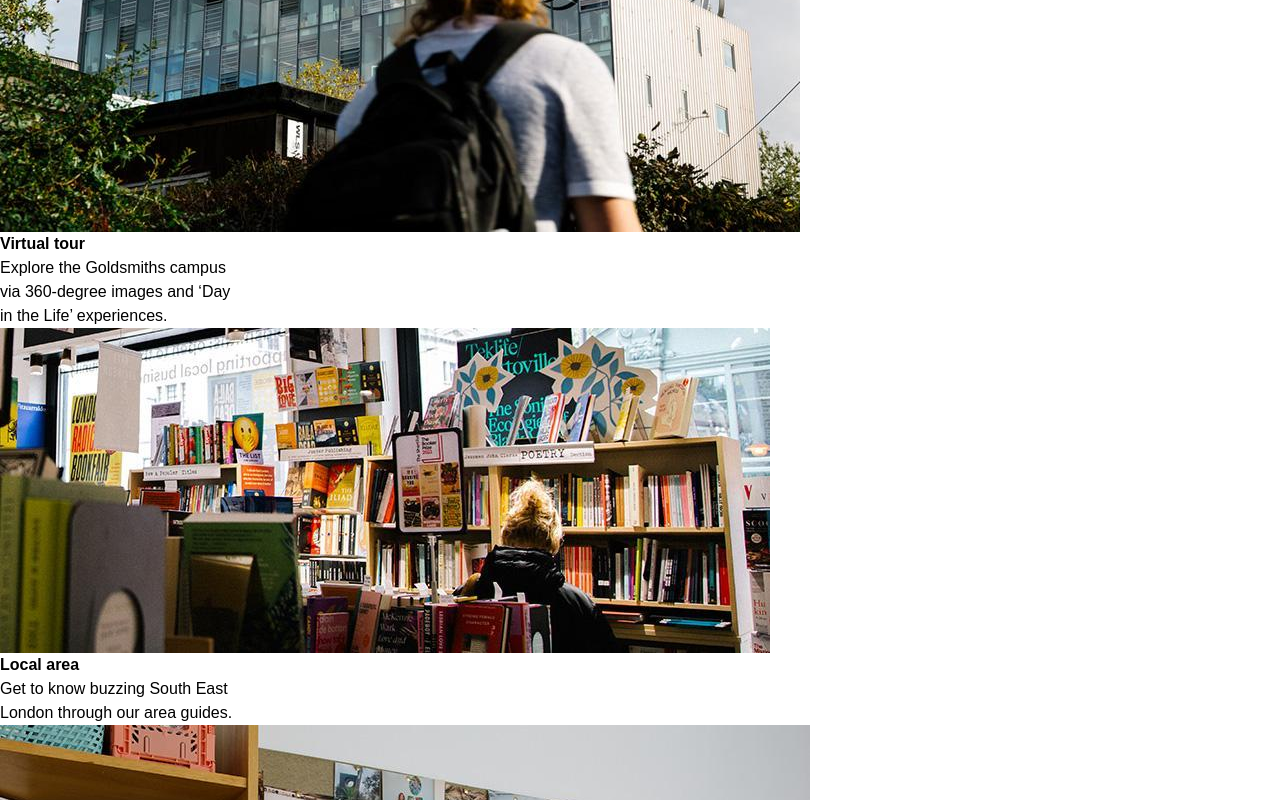
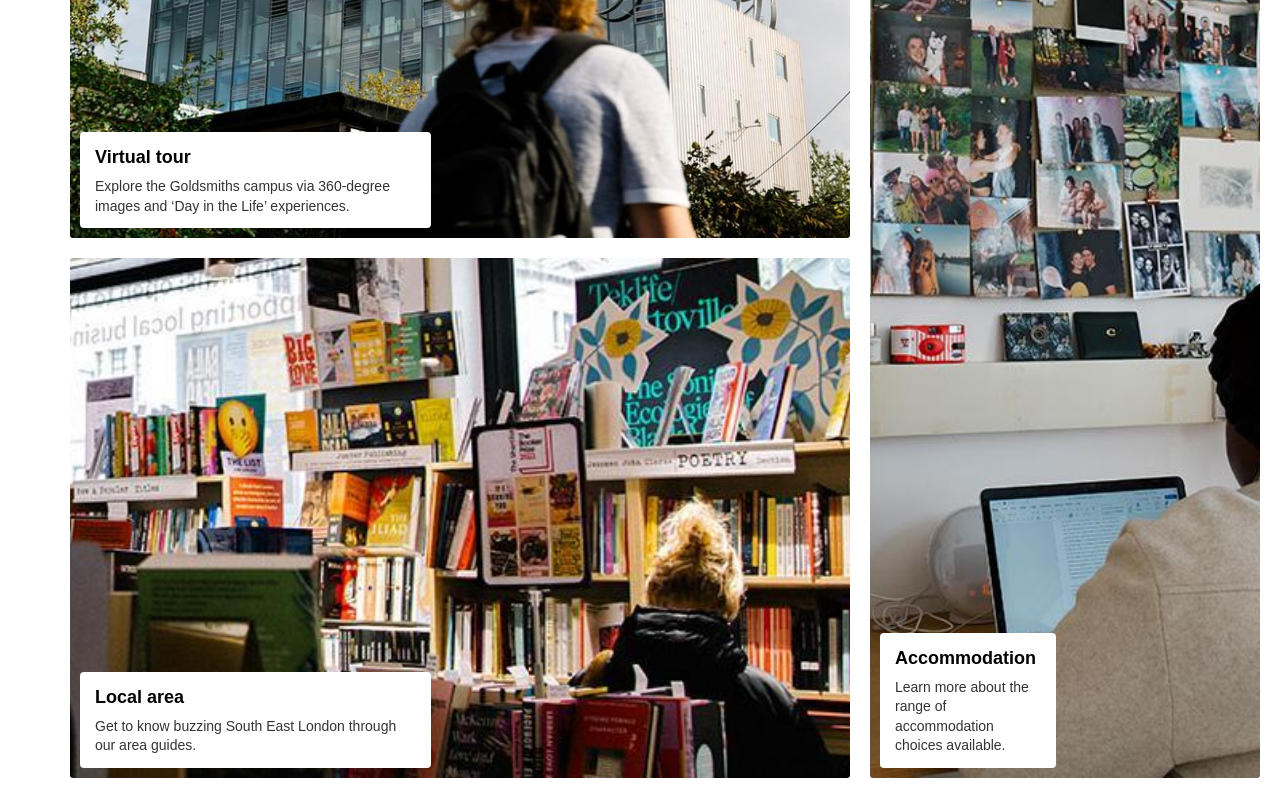
Before and after one commit to thicien/CSS-cloning-gate, a website: page index.html in a window 1280 px wide. Shown: the part 2840-3640 px from the top of the page. Drawn offline with Linux system fonts and the light colour scheme.

Commit message:
Keep it as it is

```diff
--- a/index.html
+++ b/index.html
@@ -269,8 +269,67 @@
         .headings ul{
             color: blue;
         }
+        .library{
+            padding-top: 30px;
+            display: flex;
+            margin-left: 50px;
+        }
+        .blocks{
+           display: block;
+           max-width: ;
+        }
+        .library {
+           display: grid;
+           grid-template-columns: 2fr 1fr;
+           gap: 20px;
+           padding: 20px;
+        }
+
+        .blocks {
+          display: grid;
+          grid-template-rows: 1fr 1fr;
+          gap: 20px;
+        }
+
+        .block {
+          position: relative;
+          overflow: hidden;
+          border-radius: 3px;
+        }
+
+        .block img {
+          width: 100%;
+          height: 100%;
+          object-fit: cover;
+          display: block;
+        }
 
 
+        .text-box {
+          margin-bottom: 0px;
+          margin-left: 0px;
+          position: absolute;
+          bottom: 10px;
+          left: 10px;
+          background: white;
+          padding: 12px 15px;
+          max-width: 45%;
+          border-radius: 4px;
+        }
+
+        .text-box h3 {
+          margin: 0 0 6px;
+          font-size: 18px;
+          font-weight: bold;
+          color: #000;
+        }
+
+        .text-box p {
+          margin: 0;
+          font-size: 14px;
+          color: #333;
+          line-height: 1.4;
+        }
   </style>
 </head>
 <body>
@@ -379,30 +438,27 @@
         </div>
     </div>
     <div class="library">
-        <div>
-            <div>
+
+    <div class="blocks">
+      <div class="block">
         <img src="/images/Hotel_files/walking-past-ben-pimlott-800.jpg" alt="">
-            </div>
-            <div>
-                <h3><strong>Virtual tour</strong></h3>
-                <p>Explore the Goldsmiths campus <br> via 360-degree images and ‘Day <br> in the Life’ experiences.</p>
+        <div class="text-box">
+          <h3>Virtual tour</h3>
+          <p>Explore the Goldsmiths campus via 360-degree images and ‘Day in the Life’ experiences.</p>
         </div>
       </div>
-        <div>
-            <div>
+      <div class="block">
         <img src="/images/Library_files/bookshop-home-770x325.jpg" alt="">
-            </div>
-            <div>
-                <h3><strong>Local area</strong></h3>
-                <p>Get to know buzzing South East <br> London through our area guides.</p>
+        <div class="text-box">
+          <h3>Local area</h3>
+          <p>Get to know buzzing South East London through our area guides.</p>
         </div>
       </div>
-        <div>
-            <div>
+    </div>
+    <div class="block">
       <img src="/images/Laptop_files/accommodation-810.jpg" alt="">
-            </div>
-            <div>
-                <h3><strong>Accommodation</strong></h3>
+      <div class="text-box">
+        <h3>Accommodation</h3>
         <p>Learn more about the range of accommodation choices available.</p>
       </div>
     </div>
```
Lines whose indentation alone changed are shown as unchanged.
